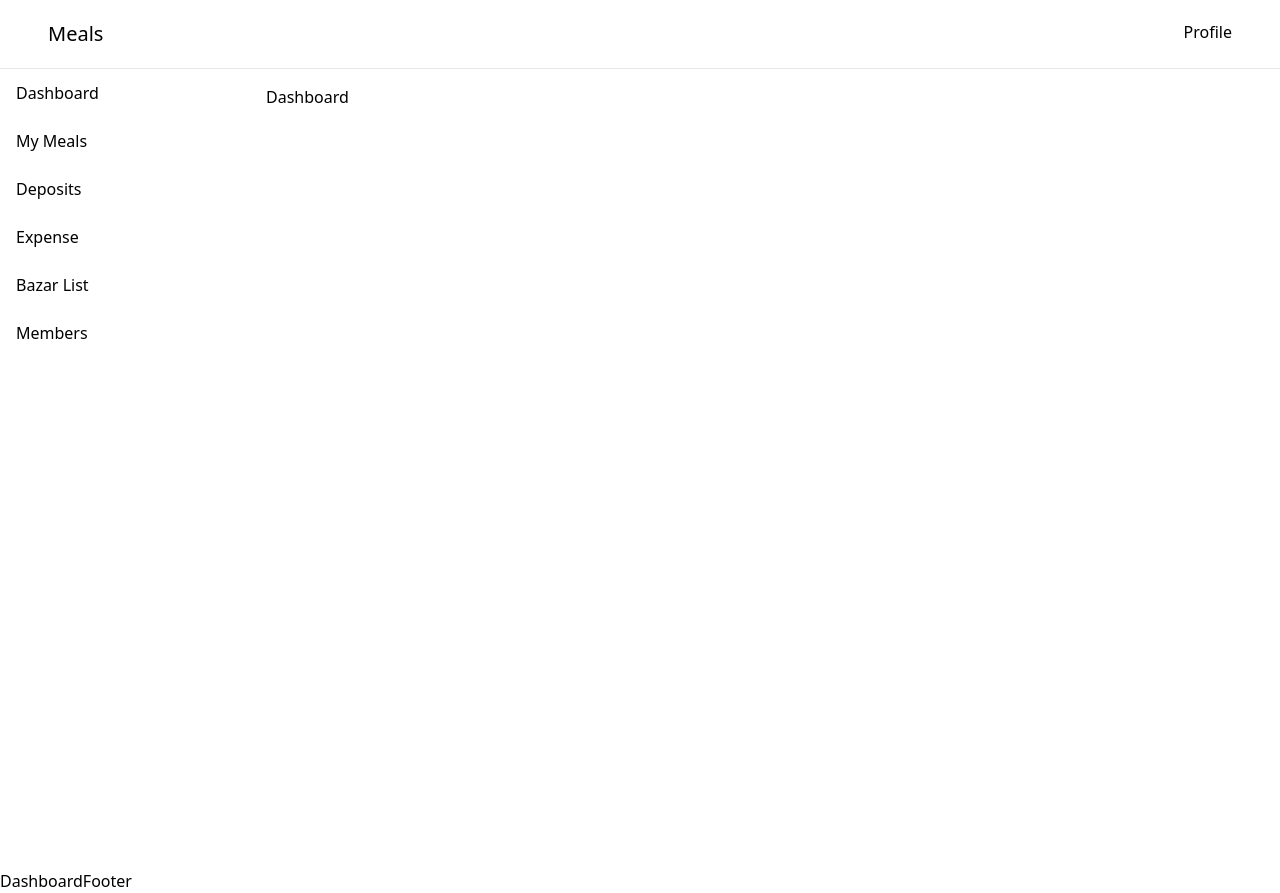
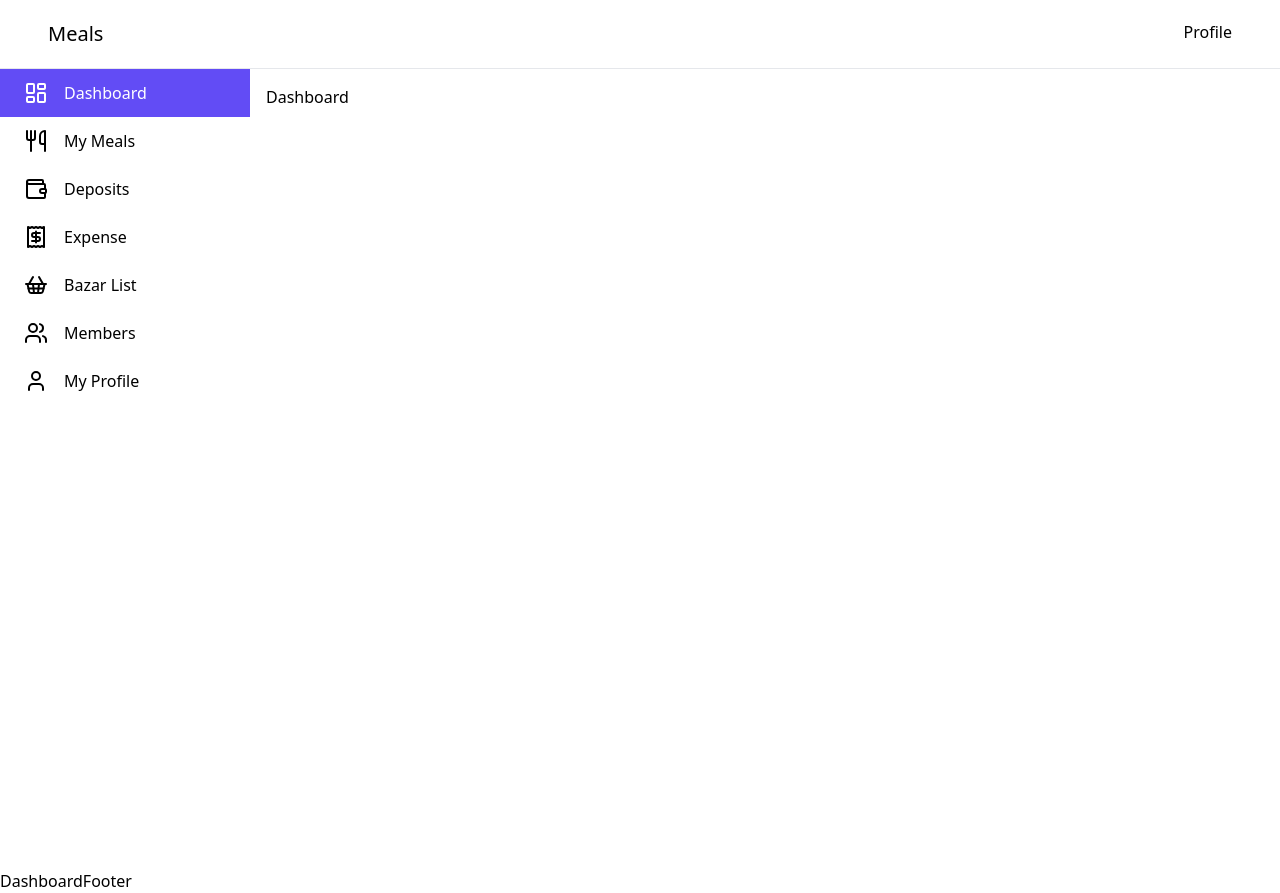
Before and after one commit to mehediyz/meal-management, a React (Vite) app: page /dashboard in a window 1280 px wide. Built offline with nearby package versions, Linux system fonts and the light colour scheme.

Commit message:
sidebar icons

```diff
--- a/src/components/dashboard/Sidebar.jsx
+++ b/src/components/dashboard/Sidebar.jsx
@@ -10,15 +10,18 @@ const Sidebar = () => {
             key={item.href}
             to={item.href}
             className={({ isActive }) =>
-              `px-4 py-3 ${
+              `px-6 py-3 ${
                 isActive
-                  ? "bg-brand-primary text-invert"
-                  : "hover:text-brand-primary"
+                  ? "bg-primary text-white"
+                  : "hover:text-primary hover:bg-primary-50"
               }`
             }
             end
           >
-            {item.label}
+            <div className="flex gap-4 items-center">
+              {<item.icon />}
+              {item.label}
+            </div>
           </NavLink>
         ))}
       </div>
--- a/src/constants/index.js
+++ b/src/constants/index.js
@@ -1,8 +1,19 @@
+import {
+  LayoutDashboard,
+  Receipt,
+  ShoppingBasket,
+  User,
+  Users,
+  Utensils,
+  Wallet,
+} from "lucide-react";
+
 export const dashboardNavLinks = [
-  { href: "/dashboard", label: "Dashboard" },
-  { href: "/dashboard/my-meals", label: "My Meals" },
-  { href: "/dashboard/deposits", label: "Deposits" },
-  { href: "/dashboard/expense", label: "Expense" },
-  { href: "/dashboard/bazar-list", label: "Bazar List" },
-  { href: "/dashboard/members", label: "Members" },
+  { href: "/dashboard", label: "Dashboard", icon: LayoutDashboard },
+  { href: "/dashboard/my-meals", label: "My Meals", icon: Utensils },
+  { href: "/dashboard/deposits", label: "Deposits", icon: Wallet },
+  { href: "/dashboard/expense", label: "Expense", icon: Receipt },
+  { href: "/dashboard/bazar-list", label: "Bazar List", icon: ShoppingBasket },
+  { href: "/dashboard/members", label: "Members", icon: Users },
+  { href: "/dashboard/profile", label: "My Profile", icon: User },
 ];
```
